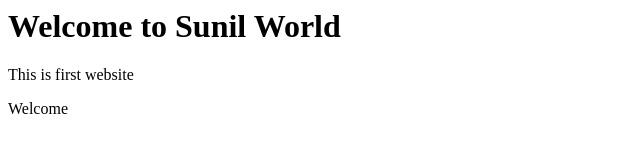
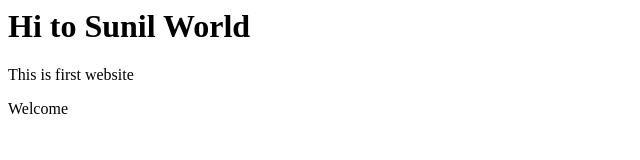
Before and after one commit to sunilkumardangre/Demo, a plain HTML site: page index.html in a window 1280 px wide. Shown: the whole page, without its empty margins (0-640 px from the left). Drawn offline with Linux system fonts and the light colour scheme.

Commit message:
changed welcome to hi

```diff
--- a/index.html
+++ b/index.html
@@ -1,6 +1,6 @@
 <html>
 <title> This is my website</title>
-<h1> Welcome to Sunil World</h1>
+<h1> Hi to Sunil World</h1>
 <p> This is first website</p>
 <p> Welcome</p>
 </html>
```
